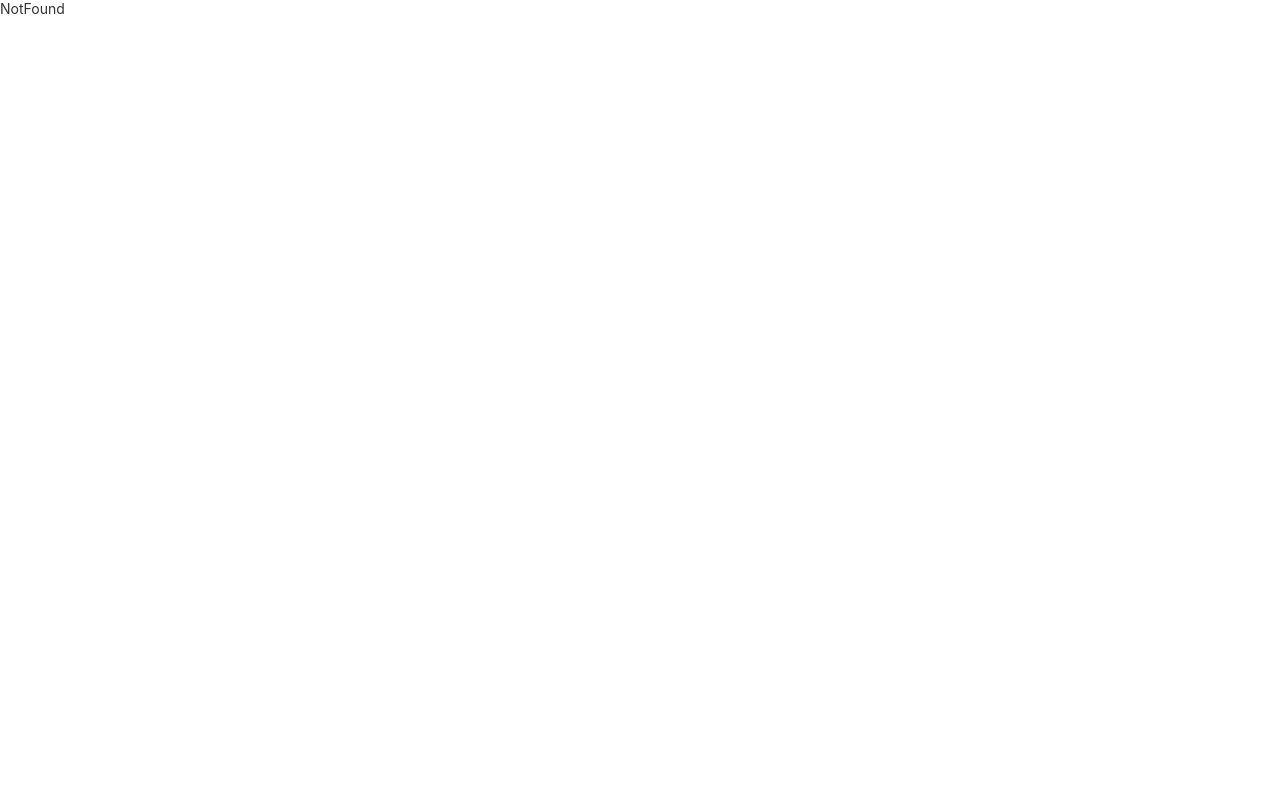
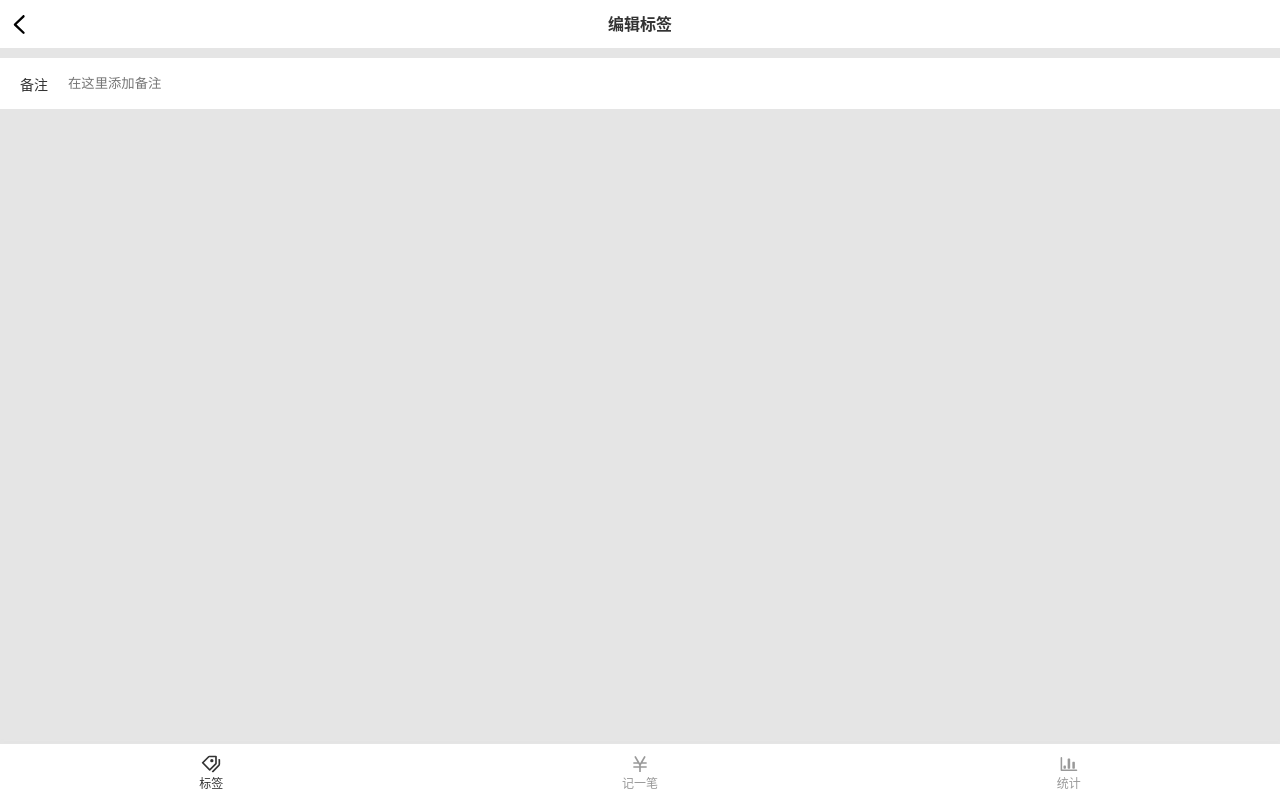
Before and after one commit to yangGPx/moneynote, a Vue app: page /#/labels/edit/1 in a window 1280 px wide. Built offline with nearby package versions, Linux system fonts and the light colour scheme.

Commit message:
创建EditLabel页面，以及创建两个通用组件MButton ForumItem

```diff
--- a/src/components/money/Comment.vue
+++ b/src/components/ForumItem.vue
@@ -1,5 +1,5 @@
 <template>
-  <label class="comments">
+  <label class="forum-item">
     备注
     <input placeholder="在这里添加备注" @input="commentFn"/>
   </label>
@@ -10,7 +10,7 @@
   import { Component, Prop } from 'vue-property-decorator'
 
   @Component
-  export default class Comment extends Vue{
+  export default class ForumItem extends Vue{
     @Prop({ default: '' }) value:string|undefined;
     commentFn(event: KeyboardEvent) {
       const target = event.target as HTMLInputElement;
@@ -20,8 +20,8 @@
 </script>
 
 <style lang="scss" scoped>
-  .comments{
-    padding: 10px 20px;background: #f7f4f4;display: flex;
+  .forum-item{
+    padding: 8px 20px;background: #f7f4f4;display: flex;
     align-items: center;
     input{
       margin-left: 15px;padding: 10px 5px;border:0;
--- /dev/null
+++ b/src/components/MButton.vue
@@ -0,0 +1,19 @@
+<template>
+  <button @click="$emit('click', $event)" class="m-button"><slot>确定</slot></button>
+</template>
+
+<script lang="ts">
+  import Vue from 'vue'
+  import { Component } from 'vue-property-decorator'
+
+  @Component
+  export default class MButton extends Vue{
+
+  }
+</script>
+
+<style lang="scss" scoped>
+  .m-button{
+    border: none;background: #767676;color: #fff;width: 98px;height: 40px;border-radius: 5px;
+  }
+</style>
--- a/src/components/money/Tags.vue
+++ b/src/components/money/Tags.vue
@@ -41,10 +41,10 @@
 
     addTag(){
         let name = window.prompt('新增一个标签') || '';
-        if (tagModel.createTag(name)) {
+        if (tagModel.createTag(name) === 'duplicated') {
+          window.alert('该标签已存在');
+        } else {
           window.alert('创建成功');
-        } else {
-          window.alert('该标签已存在');
         }
     }
   }
--- a/src/model/TagListModel.ts
+++ b/src/model/TagListModel.ts
@@ -1,13 +1,12 @@
 import { getItem, setItem } from './util'
 
 const defaultKeyName = 'tagList';
-const mockData = ['餐饮','购物', '日用', '交通', '水果'];
 
 type tagModel = {
   data: string[],
   fetch: () => string[],
   save: () => void,
-  createTag: (name:string) => boolean,
+  createTag: (name:string) => 'success' | 'duplicated' | 'empty',
 }
 
 const model: tagModel= {
@@ -22,12 +21,13 @@ const model: tagModel= {
   },
 
   createTag(name) {
+    if(name.trim().length === 0) return 'empty';
     if (this.data.indexOf(name) > -1) {
-      return false;
+      return 'duplicated';
     }
     this.data.push(name);
     this.save()
-    return true;
+    return 'success';
   },
 
 }
--- a/src/router/index.ts
+++ b/src/router/index.ts
@@ -20,6 +20,11 @@ const routes: Array<RouteConfig> = [
     component: () => import(/* webpackChunkName: "Labels" */ '../views/Labels.vue')
   },
   {
+    path: '/labels/edit/:id',
+    name: 'LabelsEdit',
+    component: () => import(/* webpackChunkName: "LabelsEdit" */ '../views/LabelEdit.vue')
+  },
+  {
     path: '/statistics',
     name: 'statistics',
     component: () => import(/* webpackChunkName: "statistics" */ '../views/Statistics.vue')
--- /dev/null
+++ b/src/views/LabelEdit.vue
@@ -0,0 +1,51 @@
+<template>
+  <layout>
+    <nav class="top-nav">
+      <span class="icon-wrapper" @click="goBack"><icon name="left"/></span>
+      <div class="title">编辑标签</div>
+    </nav>
+    <div class="edit-label-content">
+      <forum-item />
+    </div>
+  </layout>
+</template>
+
+<script lang="ts">
+  import Vue from 'vue'
+  import { Component } from 'vue-property-decorator'
+  import ForumItem from '@/components/ForumItem.vue';
+
+  @Component({
+    components: {
+      ForumItem
+    }
+  })
+  export default class LabelEdit extends Vue{
+    goBack() {
+      this.$router.back()
+    }
+  }
+</script>
+
+<style lang="scss" scoped>
+  .top-nav{
+    height: 48px;background: #fff;position: relative;
+    .icon-wrapper{
+      height: 100%;display: flex;align-items: center;padding: 0 5px;
+      position: absolute;top: 50%;transform: translateY(-50%);
+      svg::v-deep {
+        width: 30px;height: 25px;
+      }
+    }
+    .title{
+      height: 100%;text-align: center;font-size: 16px;line-height: 48px;font-weight: 600;
+    }
+  }
+
+  .edit-label-content{
+    margin-top: 10px;
+    .forum-item::v-deep{
+      background: #fff;
+    }
+  }
+</style>
--- a/src/views/Labels.vue
+++ b/src/views/Labels.vue
@@ -1,32 +1,45 @@
 <template>
     <layout classPrefix="labels">
         <ul class="tag-list">
-            <li v-for="item in tagList" :key="item">
+            <li v-for="item in tagList" :key="item" @click="goDump(item)">
                 {{ item }}
                 <icon name="right"/>
             </li>
         </ul>
         <div class="button-wrapper">
-            <button @click="addTag">添加标签</button>
+            <m-button @click="addTag">添加标签</m-button>
         </div>
     </layout>
 </template>
 <script lang="ts">
     import { Vue, Component } from 'vue-property-decorator'
     import tagModel from '@/model/TagListModel'
+    import MButton from '@/components/MButton.vue'
 
     tagModel.fetch()
 
-    @Component
+    @Component({
+        components: {
+            MButton
+        }
+    })
     export default class Labels extends Vue{
         tagList: string[] = tagModel.data;
         addTag(){
             let name = window.prompt('新增一个标签') || '';
-            if (tagModel.createTag(name)) {
+            name = name.trim();
+            if (name.length === 0) return;
+            if (tagModel.createTag(name) === 'duplicated') {
+                window.alert('该标签已存在');
+            } else {
                 window.alert('创建成功');
-            } else {
-                window.alert('该标签已存在');
             }
+        }
+
+        goDump(id: string) {
+            this.$router.push({
+                path: '/labels/edit/' + id
+            });
         }
     }
 </script>
@@ -49,9 +62,6 @@
     }
     .button-wrapper{
         text-align: center;padding: 20px 0;
-        button{
-            border: none;background: #767676;color: #fff;width: 98px;height: 40px;border-radius: 5px;
-        }
     }
 }
 </style>
--- a/src/views/Money.vue
+++ b/src/views/Money.vue
@@ -1,7 +1,7 @@
 <template>
   <layout classPrefix="money">
     <tags :data-source="tagList" :value.sync="record.tags"/>
-    <comment :value.sync="record.notes"/>
+    <forum-item :value.sync="record.notes"/>
     <tabs :value.sync="record.type"/>
     <number-pad :value.sync="record.amount" @submit="onSubmit"/>
   </layout>
@@ -10,14 +10,14 @@
   import { Vue, Component, Watch } from 'vue-property-decorator'
   import Tags from '@/components/money/Tags.vue';
   import Tabs from '@/components/money/Tabs.vue';
-  import Comment from '@/components/money/Comment.vue';
+  import ForumItem from '@/components/ForumItem.vue';
   import NumberPad from '@/components/money/NumberPad.vue';
   import { recordFetch, recordClone, recordSave } from '@/model/RecordListModel'
   import tagModel from '@/model/TagListModel'
 
   @Component({
     components: {
-      Tags,Tabs,Comment,NumberPad
+      Tags,Tabs,ForumItem,NumberPad
     }
   })
   export default class Money extends Vue{
```
Also changed, not shown: doc/说明.md (added, +1 -0 lines), src/assets/icons/left.svg (added).
